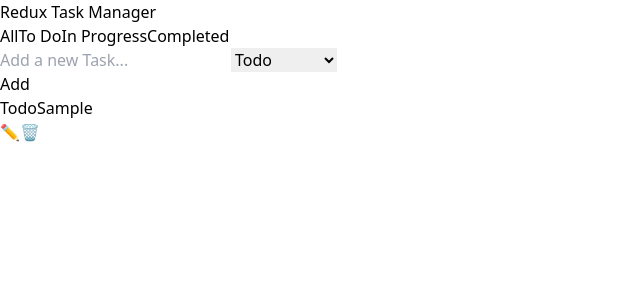
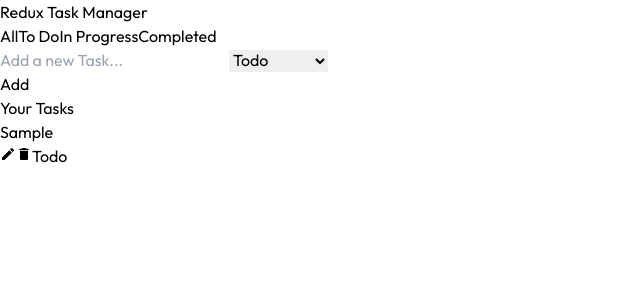
Before and after one commit to ebrahim-2030/redux-task-manager, a React (Vite) app: page / in a window 1280 px wide. Both pictures are taken after typing "Sample" into the empty fields and a click on the button "Add". Shown: the top 300 px of the page, without its empty margins (0-640 px from the left). Built offline with nearby package versions, Linux system fonts and the light colour scheme.

Commit message:
improve UI with with updated Tailwind styles, React icons and Outfit font

```diff
--- a/package.json
+++ b/package.json
@@ -13,6 +13,7 @@
     "@reduxjs/toolkit": "^2.8.2",
     "react": "^19.0.0",
     "react-dom": "^19.0.0",
+    "react-icons": "^5.5.0",
     "react-redux": "^9.2.0"
   },
   "devDependencies": {
--- a/src/App.jsx
+++ b/src/App.jsx
@@ -4,8 +4,8 @@
 
 const App = () => {
   return (
-    <div className="min-h-screen bg-gray-100 p-6">
-      <h1 className="text-2xl font-bold text-center mb-6">
+    <div className="min-h-screen bg-gray-50 p-6 text-black/70">
+      <h1 className="text-3xl font-bold text-center mb-6">
         Redux Task Manager
       </h1>
       <TaskList />
--- a/src/components/FilterButtons.jsx
+++ b/src/components/FilterButtons.jsx
@@ -10,15 +10,15 @@
 
 const FilterButtons = ({ currentFilter, onChange }) => {
   return (
-    <div className="flex gap-2 mb-4">
+    <div className="flex gap-2 mb-4 flex-wrap">
       {filters.map((filter) => (
         <button
           key={filter.key}
           onClick={() => onChange(filter.key)}
-          className={`px-4 py-2 rounded ${
+          className={`md:flex-1 px-4 py-1 text-sm font-medium rounded ${
             currentFilter === filter.key
-              ? "bg-indigo-600 text-white"
-              : "bg-gray-200 hover:bg-gray-300"
+              ? "bg-black/70 text-white"
+              : "bg-black/5 hover:bg-black/10 text-black/40"
           }`}
         >
           {filter.label}
--- a/src/components/TaksItem.jsx
+++ b/src/components/TaksItem.jsx
@@ -1,5 +1,7 @@
 import React from "react";
-
+import { FaRegEdit } from "react-icons/fa";
+import { MdDelete, MdEdit } from "react-icons/md";
+import { RiDeleteBin5Line } from "react-icons/ri";
 
 // status color mapping
 const statusColors = {
@@ -10,37 +12,37 @@
 
 const TaksItem = ({ task, onEdit, onDelete }) => {
   return (
-    <div className="px-2 flex justify-between items-center border-b py-2">
+    <div className="px-2 flex flex-col md:flex-row  gap-2 justify-between border-b border-black/5 py-2.5">
       <div>
+        {/* formate status text */}
+        <span className="text-sm font-medium md:font-normal md:text-base">{task.text}</span>
+      </div>
+
+      {/* edit and delete buttons */}
+      <div className="flex gap-2 text-md md:text-xl ">
+        <button
+          onClick={() => onEdit(task)}
+          className="text-gray-500 hover:text-gray-600 "
+          aria-label="Edit task"
+        >
+          <MdEdit />
+        </button>
+        <button
+          onClick={() => onDelete(task.id)}
+          className="text-red-500 hover:text-red-800"
+          aria-label="Delete task"
+        >
+          <MdDelete />
+        </button>
         {/* status badge */}
         <span
-          className={`inline-block text-white px-2 py-1 rounded text-sm font-semibold mr-2 ${
+          className={`ml-4 w-24 p-0.5 text-center text-white rounded-full text-xs md:text-sm ${
             statusColors[task.status]
           }`}
         >
           {task.status.charAt(0).toUpperCase() +
             task.status.slice(1).replace("-", " ")}
         </span>
-        {/* formate status text */}
-        <span>{task.text}</span>
-      </div>
-
-      {/* edit and delete buttons */}
-      <div className="flex gap-2">
-        <button
-          onClick={() => onEdit(task)}
-          className="text-indigo-600 hover:text-indigo-800"
-          aria-label="Edit task"
-        >
-          ✏️
-        </button>
-        <button
-          onClick={() => onDelete(task.id)}
-          className="text-red-600 hover:text-red-800"
-          aria-label="Delete task"
-        >
-          🗑️
-        </button>
       </div>
     </div>
   );
--- a/src/components/TaskForm.jsx
+++ b/src/components/TaskForm.jsx
@@ -35,7 +35,7 @@
         placeholder="Add a new Task..."
         value={text}
         onChange={(e) => setText(e.target.value)}
-        className="border p-2 rounded focus:outline-none focus:ring-2 focus:ring-indigo-500"
+        className="border border-black/5 p-2 placeholder:text-sm rounded focus:outline-none focus:ring-1 focus:ring-blue-500"
         required
       />
 
@@ -43,10 +43,10 @@
         name="status"
         value={status}
         onChange={(e) => setStatus(e.target.value)}
-        className="border p-2 rounded focus:outline-none focus:ring-2 focus:ring-indigo-500"
+        className="border border-black/5 p-2 rounded focus:outline-none focus:ring-1 focus:ring-blue-500"
       >
         {statuses.map((s) => (
-          <option key={s} value={s}>
+          <option key={s} value={s} className="">
             {s.charAt().toUpperCase() + s.slice(1).replace("-", " ")}
           </option>
         ))}
@@ -54,7 +54,7 @@
 
       <div className="flex gap-2">
         <button
-          className="bg-indigo-600 text-white px-4 py-2 rounded hover:bg-indigo-700"
+          className="bg-blue-500 text-white px-4 py-1 rounded hover:bg-blue-600"
           type="submit"
         >
           {existingTask ? "Update" : "Add"}
@@ -63,7 +63,7 @@
           <button
             type="button"
             onClick={onCancel}
-            className="bg-gray-300 px-4 py-2 rounded hover:bg-gray-400"
+            className="bg-red-500 px-4 py-1 text-white rounded hover:bg-red-600"
           >
             Cancel
           </button>
--- a/src/components/TaskList.jsx
+++ b/src/components/TaskList.jsx
@@ -40,7 +40,7 @@
     if (editingTask?.id === id) setEditingTask(null);
   };
   return (
-    <div className="max-w-lg mx-auto p-4">
+    <div className="max-w-lg mx-auto px-8 pt-12 pb-8 bg-white rounded shadow-sm  ">
       {/* filter controls */}
       <FilterButtons
         currentFilter={filter}
@@ -59,7 +59,8 @@
       )}
 
       {/* tasks list */}
-      <div className="mt-4 border rounded">
+      <h2 className="mt-8 text-md font-medium text-black/70 border-t pt-5 border-black/5"  >Your Tasks </h2>
+      <div className="mt-4 border border-black/5 rounded">
         {filteredTasks.length === 0 && (
           <p className="p-4 text-center text-gray-500">No tasks found.</p>
         )}
--- a/src/index.css
+++ b/src/index.css
@@ -1,3 +1,12 @@
+@import url("https://fonts.googleapis.com/css2?family=Outfit:wght@100..900&display=swap");
+
 @tailwind base;
 @tailwind components;
 @tailwind utilities;
+
+body {
+  font-family: "Outfit", sans-serif;
+  font-optical-sizing: auto;
+  font-weight: <weight>;
+  font-style: normal;
+}
```
Also changed, not shown: 1 other file (tests, documents, lock files or other folders).
